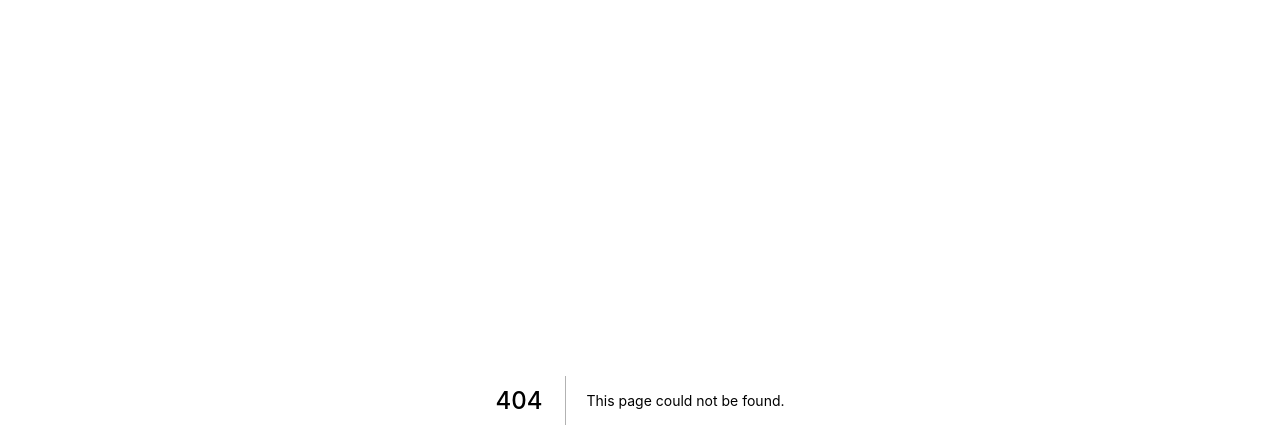
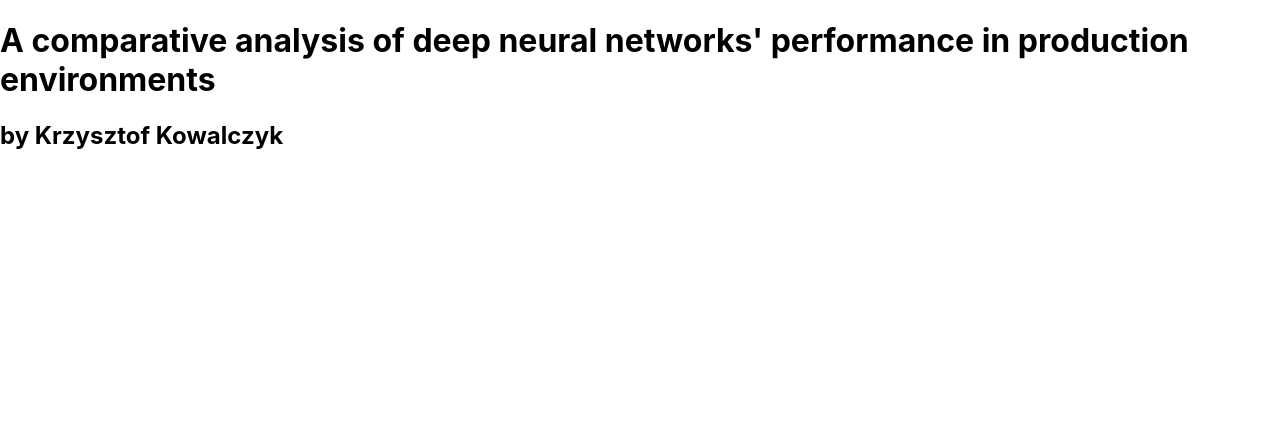
Before and after one commit to modeline/modeline.github.io, a Next.js app: page /blog/performance in a window 1280 px wide. Before the commit this address had no page. Shown: the top 448 px of the page. Built offline with nearby package versions, Linux system fonts and the light colour scheme.

Commit message:
Add MDX support

```diff
--- /dev/null
+++ b/components/BlogPost.tsx
@@ -0,0 +1,18 @@
+import React from "react";
+
+export interface BlogPostMeta {
+  author: string;
+  title: string;
+}
+
+interface BlogPostProps {
+  meta: BlogPostMeta;
+}
+
+export const BlogPost: React.FC<BlogPostProps> = ({ meta, children }) => (
+  <div>
+    <h1>{meta.title}</h1>
+    <h2>by {meta.author}</h2>
+    {children}
+  </div>
+);
--- /dev/null
+++ b/next.config.js
@@ -0,0 +1,7 @@
+const withMDX = require('@next/mdx')({
+    extension: /\.mdx$/
+})
+
+module.exports = withMDX({
+    pageExtensions: ['js', 'jsx', 'ts', 'tsx', 'md', 'mdx']
+})
--- a/package.json
+++ b/package.json
@@ -8,6 +8,8 @@
     "start": "next start"
   },
   "dependencies": {
+    "@mdx-js/loader": "^1.6.22",
+    "@next/mdx": "^10.0.9",
     "next": "10.0.9",
     "react": "17.0.1",
     "react-dom": "17.0.1"
--- a/pages/api/hello.ts
+++ /dev/null
@@ -1,5 +0,0 @@
-// Next.js API route support: https://nextjs.org/docs/api-routes/introduction
-
-export default (req, res) => {
-  res.status(200).json({ name: 'John Doe' })
-}
--- /dev/null
+++ b/pages/blog/performance.mdx
@@ -0,0 +1,8 @@
+import { BlogPost } from "../../components/BlogPost";
+
+export const meta = {
+    author: "Krzysztof Kowalczyk",
+    title: "A comparative analysis of deep neural networks' performance in production environments",
+};
+
+export default ({children}) => <BlogPost meta={meta}>{children}</BlogPost>;
```
Also changed, not shown: pages/blog/adversarial-examples.mdx (added, +8 -0 lines), next-env.d.ts, 1 other file (tests, documents, lock files or other folders).
